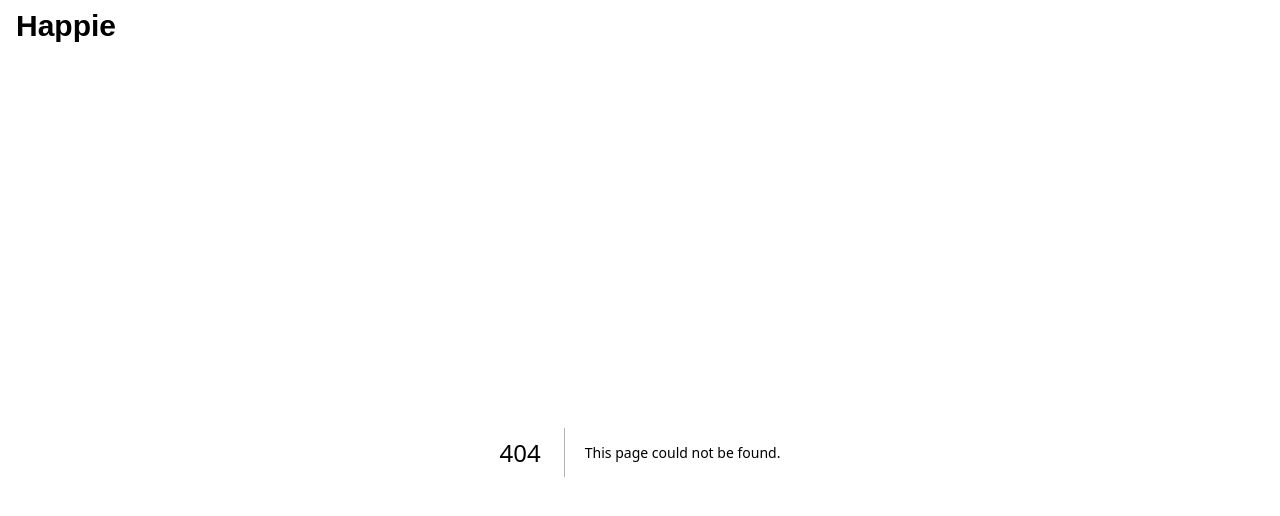
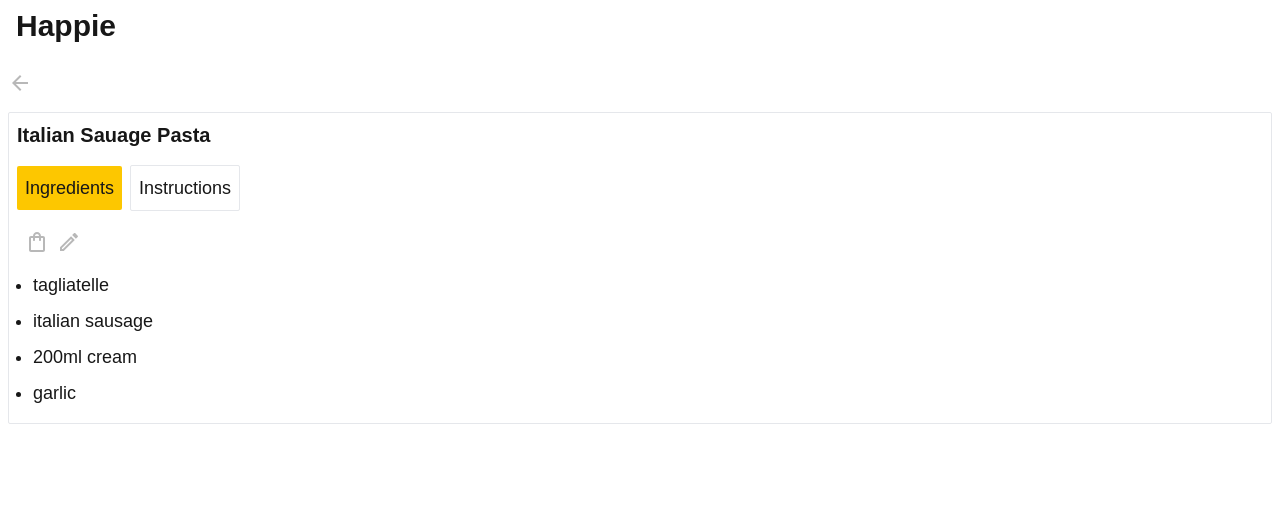
Before and after one commit to Ingerieks/spens, a Next.js app: page /recipes/123 in a window 1280 px wide. Before the commit this address had no page. Shown: the top 516 px of the page. Built offline with nearby package versions, Linux system fonts and the light colour scheme; some icons are missing.

Commit message:
Added page to display selected recipe information

```diff
--- /dev/null
+++ b/app/recipes/[id]/page.tsx
@@ -0,0 +1,81 @@
+"use client";
+
+import { useParams } from "next/navigation";
+import { recipes } from "@/mockData/recipes";
+import { useState } from "react";
+import {
+  ShoppingBagOutlined,
+  EditOutlined,
+  ArrowBackOutlined,
+} from "@mui/icons-material";
+import Link from "next/link";
+export default function RecipeDetailPage() {
+  const { id } = useParams();
+  const [tab, setTab] = useState("Ingredients");
+  const selectedRecipe = recipes.find((recipe) => recipe._id.toString() === id);
+
+  return (
+    <main className="mx-2 mt-4">
+      <Link href="/recipes">
+        <div className="mb-4">
+          <ArrowBackOutlined style={{ color: "#b8b8b8ff" }} />
+        </div>
+      </Link>
+      <div className="p-2 border border-gray-200 rounded-xs">
+        <h1 className="text-xl font-bold">{selectedRecipe?.recipeName}</h1>
+        <div className="my-4">
+          <button
+            className={`rounded-xs p-2 ${
+              tab === "Ingredients" ? "bg-yellow-400" : "border border-gray-200"
+            }`}
+            onClick={() => setTab("Ingredients")}
+          >
+            Ingredients
+          </button>
+          <button
+            className={`rounded-xs p-2 mx-2 ${
+              tab === "Instructions"
+                ? "bg-yellow-400"
+                : "border border-gray-200"
+            }`}
+            onClick={() => setTab("Instructions")}
+          >
+            Instructions
+          </button>
+        </div>
+        {tab === "Ingredients" ? (
+          <>
+            <div>
+              <div className="flex flex-row my-4">
+                <div className="mx-2">
+                  <ShoppingBagOutlined style={{ color: "#b8b8b8ff" }} />
+                </div>
+                <div>
+                  <EditOutlined style={{ color: "#b8b8b8ff" }} />
+                </div>
+              </div>
+              {selectedRecipe?.ingredients.map((ingredient, index) => (
+                <ul className="list-disc px-4" key={index}>
+                  <li className="my-2">{ingredient}</li>
+                </ul>
+              ))}
+            </div>
+          </>
+        ) : tab === "Instructions" ? (
+          <>
+            <div>
+              <div className="flex flex-row my-4">
+                <div>
+                  <EditOutlined style={{ color: "#b8b8b8ff" }} />
+                </div>
+              </div>
+              <p>{selectedRecipe?.instructions}</p>
+            </div>
+          </>
+        ) : (
+          <></>
+        )}
+      </div>
+    </main>
+  );
+}
```
